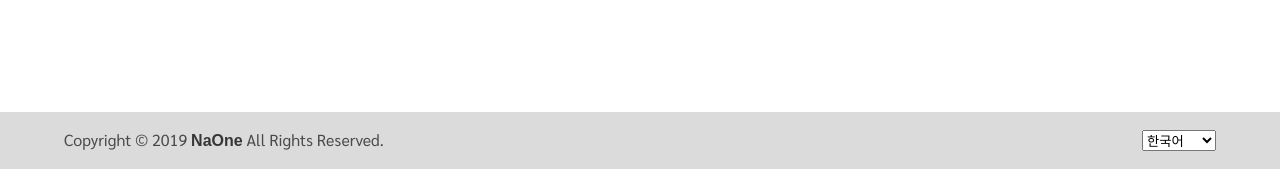
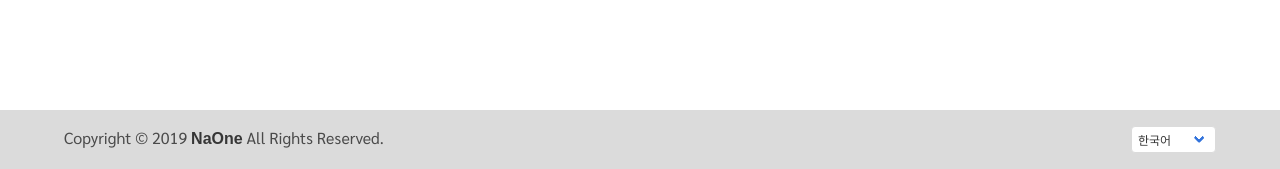
Before and after one commit to pincoin/windmill, a Django app: page / in a window 1280 px wide. Shown: the part 631-800 px from the top of the page. Run offline with Django 3.2, Linux system fonts and the light colour scheme; parts of the project's set-up code (start-up, migrations or seed data) failed here and were passed over; some libraries are stand-ins or nearby versions; some web fonts are replaced.

Commit message:
- small size select

```diff
--- a/conf/templates/conf/base.html
+++ b/conf/templates/conf/base.html
@@ -111,6 +111,7 @@
                 <form class="is-inline" action="{% url 'set_language' %}" method="post">
                     {% csrf_token %}
                     <input name="next" type="hidden" value="{{ redirect_to }}"/>
+                    <div class="select is-small">
                         <select id="language-selector" name="language">
                             {% get_current_language as LANGUAGE_CODE %}
                             {% get_available_languages as LANGUAGES %}
@@ -122,6 +123,7 @@
                                 </option>
                             {% endfor %}
                         </select>
+                    </div>
                 </form>
             </div>
         </div>
```
Lines whose indentation alone changed are shown as unchanged.
